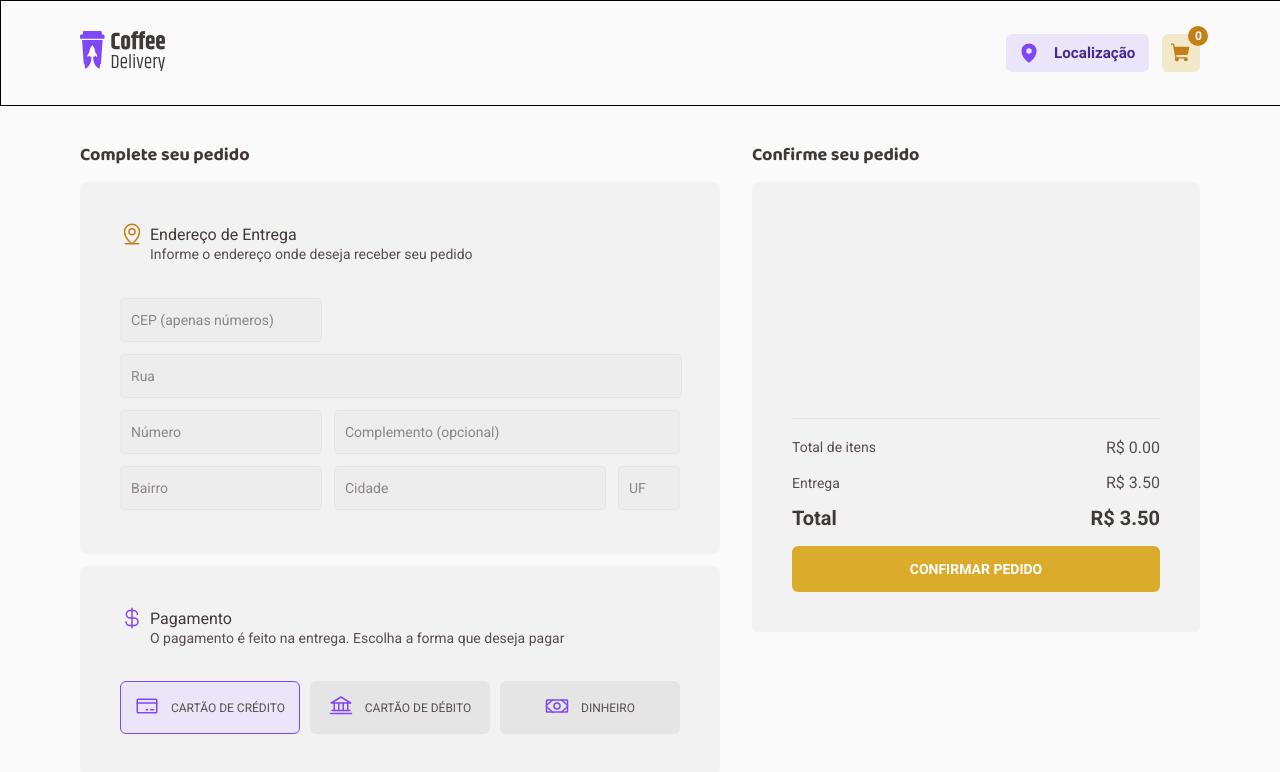
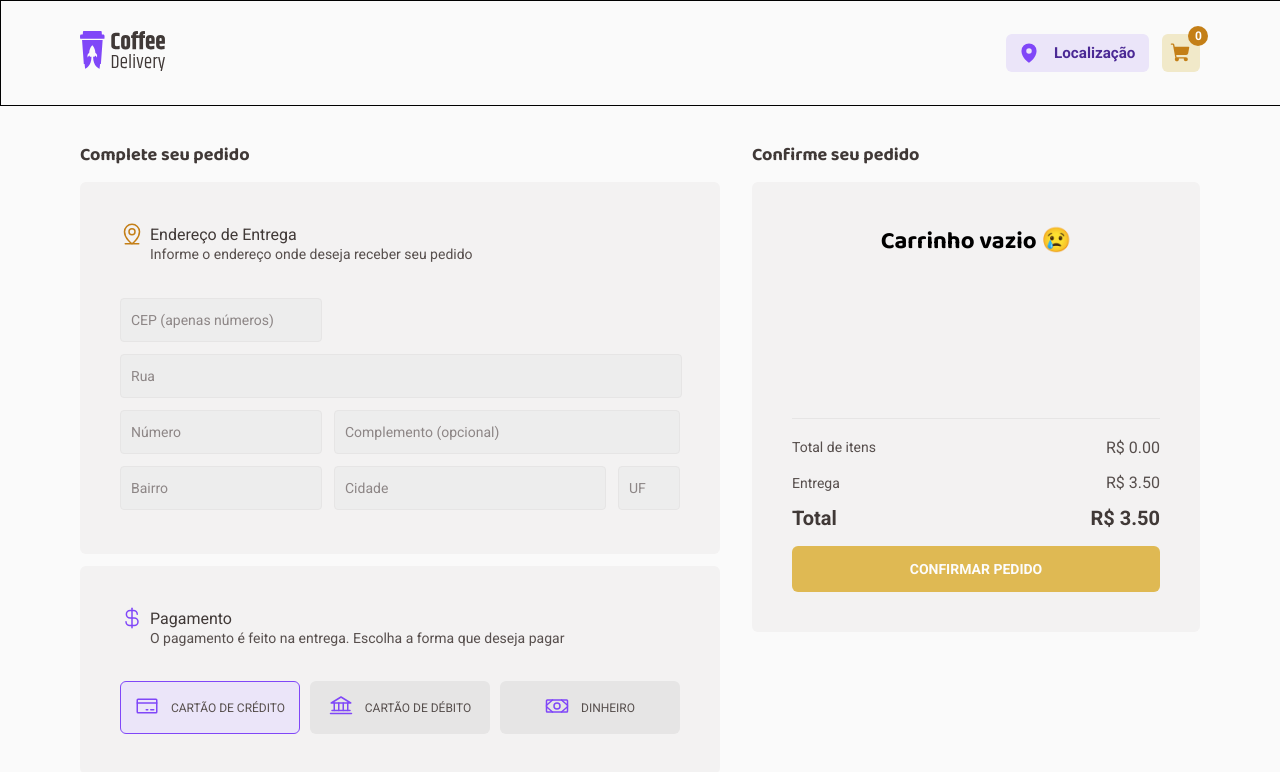
Before and after one commit to eoliveiradev/Coffee-Delivery, a React (Vite) app: page /checkout in a window 1280 px wide. Shown: the top 772 px of the page. Built offline with nearby package versions, Linux system fonts and the light colour scheme.

Commit message:
Updated ConfirmOrder.tsx

```diff
--- a/src/pages/Checkout/Checkout.tsx
+++ b/src/pages/Checkout/Checkout.tsx
@@ -44,7 +44,7 @@ export function Checkout() {
             />
 
           </FormProvider>
-          <ConfirmOrder />
+          <ConfirmOrder isCepInvalid={isCepInvalid}/>
 
         </div>
       </form>
--- a/src/pages/Checkout/components/ConfirmOrder/ConfirmOrder.tsx
+++ b/src/pages/Checkout/components/ConfirmOrder/ConfirmOrder.tsx
@@ -5,8 +5,14 @@ import { ShoppingCartContext } from "../../../../App";
 import { useContext } from "react";
 import { OrderTotalPrice } from "../../../../components/OrderTotalPrice/OrderTotalPrice";
 
-export function ConfirmOrder() {
-  const { shoppingCart, orderTotalPrice } = useContext(ShoppingCartContext)
+interface ConfirmOrderProps {
+  isCepInvalid: boolean;
+}
+
+export function ConfirmOrder(props: ConfirmOrderProps) {
+  const { shoppingCart, orderTotalPrice, numberOfItemsInCart } = useContext(ShoppingCartContext)
+
+  const isCartEmpty: boolean = numberOfItemsInCart === 0
 
   return (
     <ConfirmOrderContainer>
@@ -17,7 +23,8 @@ export function ConfirmOrder() {
       </h1>
       <ConfirmOrderWrapper>
         <OrderViewer>
-          {shoppingCart.map((item, index) => {
+          {!isCartEmpty ?
+            shoppingCart.map((item, index) => {
               if (item.quantity > 0) {
                 return (
                   <div className="key__holder" key={index}>
@@ -26,14 +33,29 @@ export function ConfirmOrder() {
                       productId={item.id}
                       amountOfProducts={item.quantity}
                     />
-                  <hr/>
+                    <hr />
                   </div>
                 )
               }
-          })}
+            }) : (
+              <h1
+                className="empty__cart-message"
+              >
+                Carrinho vazio 😢
+              </h1>
+            )}
         </OrderViewer>
-        <OrderTotalPrice itemsTotal={orderTotalPrice} deliveryPrice={3.50} curencySymbol={"R$"}/>
-        <ConfirmOrderButton type="submit">CONFIRMAR PEDIDO</ConfirmOrderButton>
+        <OrderTotalPrice
+          itemsTotal={orderTotalPrice}
+          deliveryPrice={3.50}
+          curencySymbol={"R$"}
+        />
+        <ConfirmOrderButton
+          type="submit"
+          disabled={props.isCepInvalid}
+        >
+          CONFIRMAR PEDIDO
+        </ConfirmOrderButton>
       </ConfirmOrderWrapper>
     </ConfirmOrderContainer>
   )
--- a/src/pages/Checkout/components/ConfirmOrder/styles.ts
+++ b/src/pages/Checkout/components/ConfirmOrder/styles.ts
@@ -54,6 +54,10 @@ export const OrderViewer = styled.div`
     background-color: ${props => props.theme["product-colors"]["purple"]};
   }
 
+  .empty__cart-message{
+    text-align: center;
+  }
+
   .key__holder{
     hr{
       height: 1px;
@@ -88,4 +92,8 @@ export const ConfirmOrderButton = styled.button`
 
   background-color: ${props => props.theme["product-colors"]["yellow"]};
 
+  &:disabled{
+    opacity: 0.8;
+    cursor: not-allowed;
+  }
 `
```
Also changed, not shown: src/components/OrderTotalPrice/OrderTotalPrice.tsx (+9 -5 lines). Lines whose indentation alone changed are shown as unchanged.
